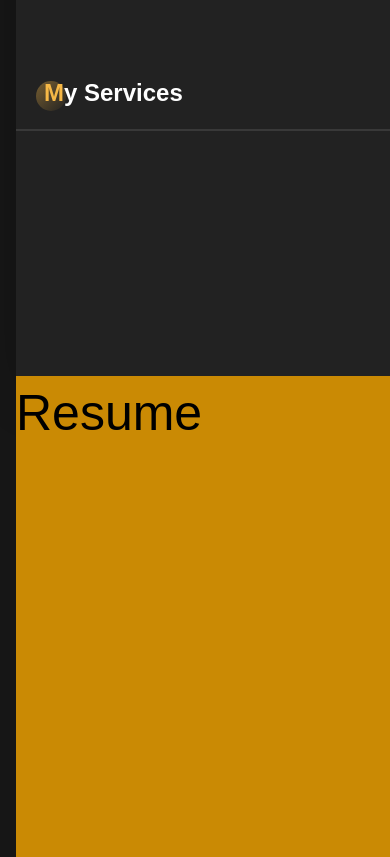
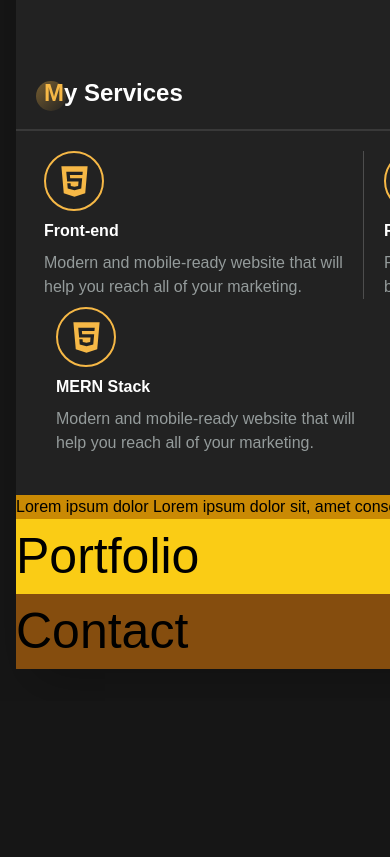
Before and after one commit to mdmitulhossen/protfolio_Mitul, a React (Vite) app: page / in a window 390 px wide. Shown: the part 1140-1997 px from the top of the page. After the commit the page ends 1841 px from the top, so only its background shows below. Built offline with nearby package versions, Linux system fonts and the light colour scheme; a web font is replaced by a local one.

Commit message:
overflow bug fixed

```diff
--- a/src/layout/MainLayout.jsx
+++ b/src/layout/MainLayout.jsx
@@ -4,15 +4,15 @@ import Home from "../pages/Home";
 
 const MainLayout = () => {
     return (
-        <div className="w-full h-screen flex justify-center items-center">
+        <div className="w-full h-screen  flex justify-center items-center">
             <div className="grid grid-cols-12   mx-auto max-w-[1400px] w-full h-full xl:px-10 px-4 gap-16 lg:gap-0">
                 <div className="lg:col-span-1 flex col-span-full w-full  items-center ">
                     <Navbar />
                 </div>
-                <div className=" lg:col-span-5 col-span-full flex items-center h-[600px] lg:h-auto ">
+                <div className=" lg:col-span-5 col-span-full flex items-center h-[600px] lg:h-full ">
                     <ProfileCard/>
                 </div>
-                <div className=" lg:col-span-6 col-span-full flex items-center pb-8 lg:pb-0">
+                <div className=" lg:col-span-6 col-span-full flex items-center pb-8 lg:pb-0  h-full lg:overflow-hidden">
                     <Home/>
                 </div>
             </div>
--- a/src/pages/About.jsx
+++ b/src/pages/About.jsx
@@ -1,11 +1,12 @@
 import Title from "../components/Header/Title";
+import { FaHtml5 } from "react-icons/fa";
 
 
 const About = () => {
     return (
-        <div>
+        <div className="">
             <div className="px-7 py-5">
-                <Title title='About Me'/>
+                <Title title='About Me' />
             </div>
             {/* divider */}
             <div className="border-[0.5px] border-[#fff]/10"></div>
@@ -26,11 +27,38 @@ const About = () => {
             </div>
             {/* My services */}
             <div className="py-5">
-            <div className="px-7 py-5">
-                <Title title='My Services'/>
-            </div>
-            {/* divider */}
-            <div className="border-[0.5px] border-[#fff]/10"></div>
+                <div className="px-7 py-5">
+                    <Title title='My Services' />
+                </div>
+                {/* divider */}
+                <div className="border-[0.5px] border-[#fff]/10"></div>
+
+                {/* services */}
+                <div className="px-7 py-5 grid grid-cols-2 gap-2">
+                    <div className="text-[#949B9B] border-r border-[#fff]/20">
+                        <div className="w-[60px] h-[60px] border-2 rounded-full border-[#F6B846] text-[#F6B846] flex justify-center items-center">
+                            <FaHtml5 size={35}/>
+                        </div>
+                        <p className="text-white font-bold my-2">Front-end</p>
+                        <p>Modern and mobile-ready website that will help you reach all of your marketing.</p>
+                    </div>
+                    {/* reactJs website */}
+                    <div className="text-[#949B9B]  border-[#fff]/20 pl-3">
+                        <div className="w-[60px] h-[60px] border-2 rounded-full border-[#F6B846] text-[#F6B846] flex justify-center items-center">
+                            <FaHtml5 size={35}/>
+                        </div>
+                        <p className="text-white font-bold my-2">ReactJs Website</p>
+                        <p>Reactjs development services improve business websites.</p>
+                    </div>
+                    {/* MERN Stack */}
+                    <div className="text-[#949B9B]  border-[#fff]/20 pl-3">
+                        <div className="w-[60px] h-[60px] border-2 rounded-full border-[#F6B846] text-[#F6B846] flex justify-center items-center">
+                            <FaHtml5 size={35}/>
+                        </div>
+                        <p className="text-white font-bold my-2">MERN Stack</p>
+                        <p>Modern and mobile-ready website that will help you reach all of your marketing.</p>
+                    </div>
+                </div>
             </div>
         </div>
     );
--- a/src/pages/Home.jsx
+++ b/src/pages/Home.jsx
@@ -8,16 +8,16 @@ const Home = () => {
 
     return (
         <div className="w-full shadow-2xl lg:h-[75%] h-full bg-[#222222] rounded-r-md lg:overflow-y-auto">
-            <div id="about" className="h-full">
+            <div id="about" className="">
                 <About/>
             </div>
-            <div id="resume" className="h-full bg-yellow-600 text-[50px]">
-                Resume
+            <div id="resume" className=" bg-yellow-600 ">
+                Lorem ipsum dolor Lorem ipsum dolor sit, amet consectetur adipiss exercitationem nostrum!
             </div>
-            <div id="portfolio" className="h-full bg-yellow-400 text-[50px]">
+            <div id="portfolio" className=" bg-yellow-400 text-[50px]">
                 Portfolio
             </div>
-            <div id="contact" className="h-full bg-yellow-800 text-[50px]">
+            <div id="contact" className=" bg-yellow-800 text-[50px]">
                 Contact
             </div>
         </div>
```
